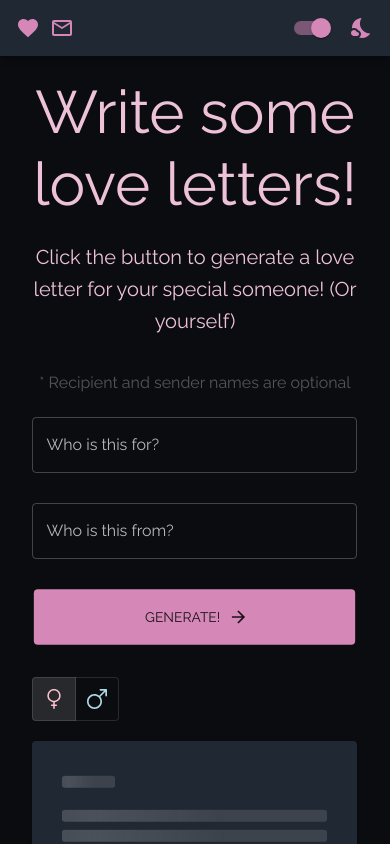
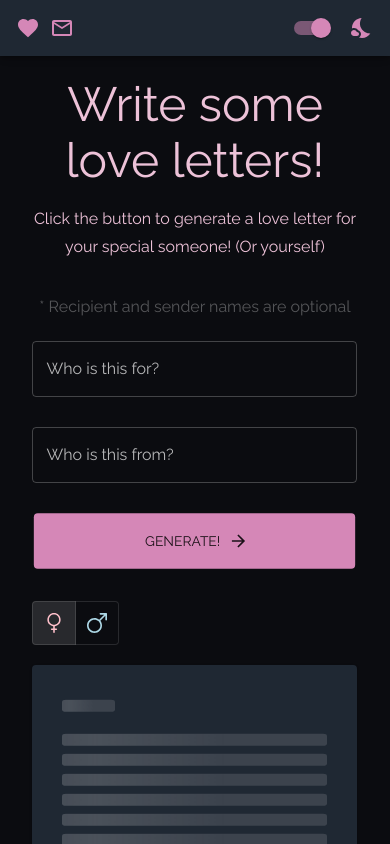
Before and after one commit to leonardtng/write-some-love-letters, a React (Create React App) app: page / in a window 390 px wide. Shown: the top 844 px of the page. Built offline with nearby package versions, Linux system fonts and the light colour scheme.

Commit message:
Improved responsive experience

```diff
--- a/package.json
+++ b/package.json
@@ -16,6 +16,7 @@
     "react": "^17.0.1",
     "react-dom": "^17.0.1",
     "react-router-dom": "^5.2.0",
+    "react-router-hash-link": "^2.4.0",
     "react-scripts": "4.0.2",
     "typescript": "^4.1.4",
     "web-vitals": "^1.1.0"
@@ -45,6 +46,7 @@
     ]
   },
   "devDependencies": {
-    "@types/react-router-dom": "^5.1.7"
+    "@types/react-router-dom": "^5.1.7",
+    "@types/react-router-hash-link": "^1.2.1"
   }
 }
--- a/src/components/structure/LoveLetterGenerator.tsx
+++ b/src/components/structure/LoveLetterGenerator.tsx
@@ -1,7 +1,8 @@
 import React, { Fragment, useState } from 'react';
 import { makeStyles, Theme } from '@material-ui/core/styles';
-import { Button, Grid, Paper, TextField, Tooltip, Typography } from '@material-ui/core';
+import { Button, Grid, Hidden, Paper, TextField, Tooltip, Typography } from '@material-ui/core';
 import { ArrowForward, Refresh } from '@material-ui/icons';
+import { HashLink as Link } from 'react-router-hash-link';
 import Female from '../../assets/female.svg';
 import Male from '../../assets/male.svg';
 import { generateLetter } from '../../@utils/generateLetter';
@@ -29,6 +30,9 @@ const useStyles = makeStyles((theme: Theme) => ({
     '& .MuiTypography-root': {
       marginBottom: 20,
       color: theme.palette.action.disabled,
+    },
+    '& a': {
+      textDecoration: 'none',
     },
   },
   toggleBody: {
@@ -121,17 +125,26 @@ const LoveLetterGenerator: React.FC = () => {
   return (
     <Grid container spacing={4} className={classes.root}>
       <Grid item xs={12} className={classes.header}>
+        <Hidden xsDown>
           <Typography variant="h2" component="h1" color="secondary" gutterBottom>
             Write some love letters!
         </Typography>
           <Typography variant="h6" component="h2" color="secondary">
             Click the button to generate a love letter for your special someone! (Or yourself)
         </Typography>
+        </Hidden>
+        <Hidden smUp>
+          <Typography variant="h3" component="h1" color="secondary" gutterBottom>
+            Write some love letters!
+        </Typography>
+          <Typography variant="subtitle1" component="h2" color="secondary">
+            Click the button to generate a love letter for your special someone! (Or yourself)
+          </Typography>
+        </Hidden>
       </Grid>
       <Grid item xs={12} className={classes.inputSection}>
         <Typography variant="subtitle1" component="div">* Recipient and sender names are optional</Typography>
         <TextField
-          id="recipient"
           label="Who is this for?"
           variant="outlined"
           onChange={(e) => {
@@ -140,7 +153,7 @@ const LoveLetterGenerator: React.FC = () => {
           }}
         />
         <TextField
-          id="sender"
+          id="letter-anchor"
           label="Who is this from?"
           variant="outlined"
           onChange={(e) => {
@@ -148,6 +161,7 @@ const LoveLetterGenerator: React.FC = () => {
             e.persist();
           }}
         />
+        <Link smooth to="#letter-anchor">
           <Button
             variant="contained"
             color="primary"
@@ -157,6 +171,7 @@ const LoveLetterGenerator: React.FC = () => {
           >
             {letter.generated ? 'Refresh!' : 'Generate!'}
           </Button>
+        </Link>
       </Grid>
       <Grid item xs={12}>
         <ToggleButtonGroup
```
Also changed, not shown: 1 other file (tests, documents, lock files or other folders). Lines whose indentation alone changed are shown as unchanged.
